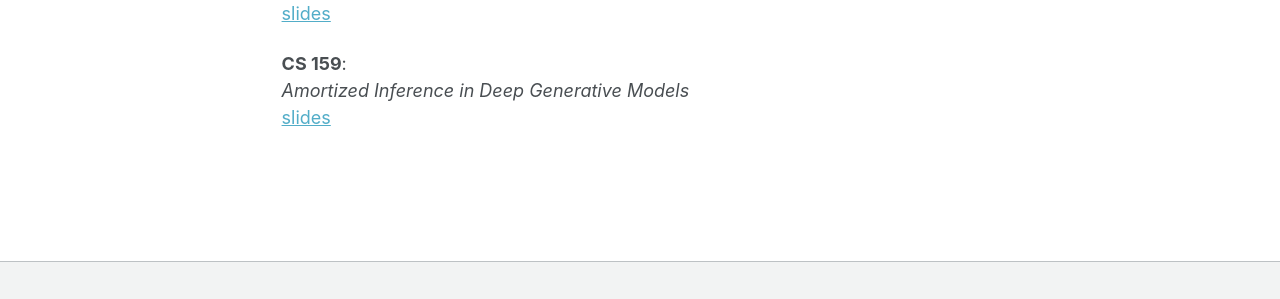
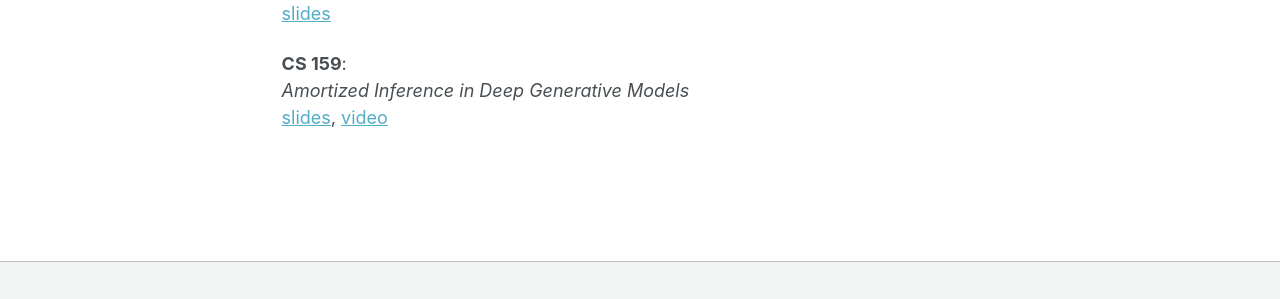
Before and after one commit to joelouismarino/joelouismarino.github.io, a Jekyll site: the page built from _pages/teaching.md, in a window 1280 px wide and 900 px high, scrolled down 1798 px. Shown: the part 548-847 px from the top of the window. Built offline with Jekyll 4.4.1, drawn with Linux system fonts in a browser that asks for light colours.

Commit message:
Updating teaching.

```diff
--- a/_pages/teaching.md
+++ b/_pages/teaching.md
@@ -82,4 +82,4 @@ ___
 
 **CS 159**:
 *Amortized Inference in Deep Generative Models*
-[slides](../files/lectures/2020/2020-04-30-caltech-cs-159.pdf)
+[slides](../files/lectures/2020/2020-04-30-caltech-cs-159.pdf), [video](https://www.youtube.com/watch?v=mc8uP_T5qZs&feature=youtu.be)
```
